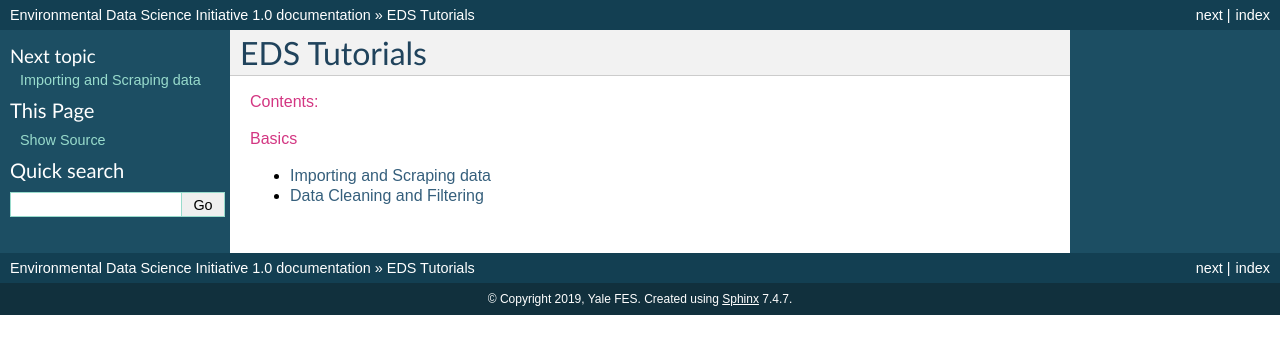
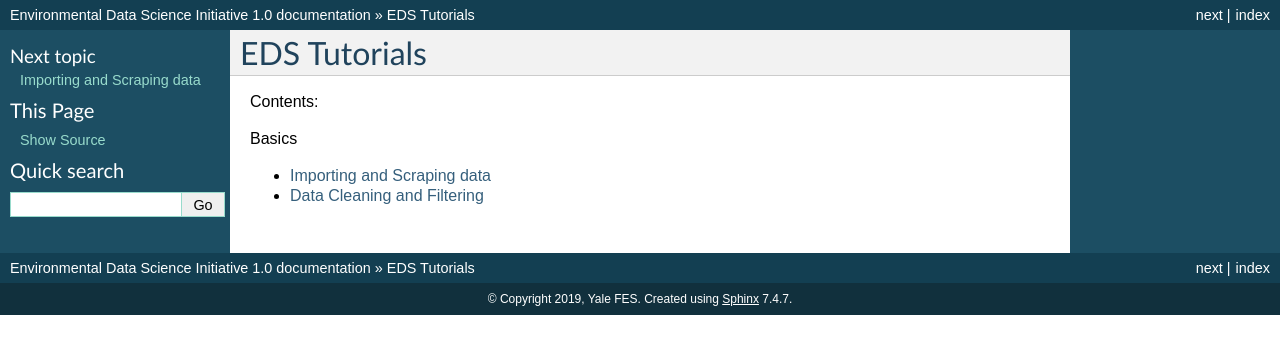
Before and after one commit to rajaoberison/edsy, a Sphinx documentation site: the page built from docs/index.rst, in a window 1280 px wide. Shown: the top 354 px of the page. Built offline with Sphinx 7.4.7, drawn with Linux system fonts in a browser that asks for light colours.

Commit message:
Update edsy.css

```diff
--- a/docs/_static/css/edsy.css
+++ b/docs/_static/css/edsy.css
@@ -2,6 +2,6 @@ pre {
     white-space: pre-wrap !important;
 }
 
-o, p {
+.o, .p {
     color: #D33682 !important;
 }
```
